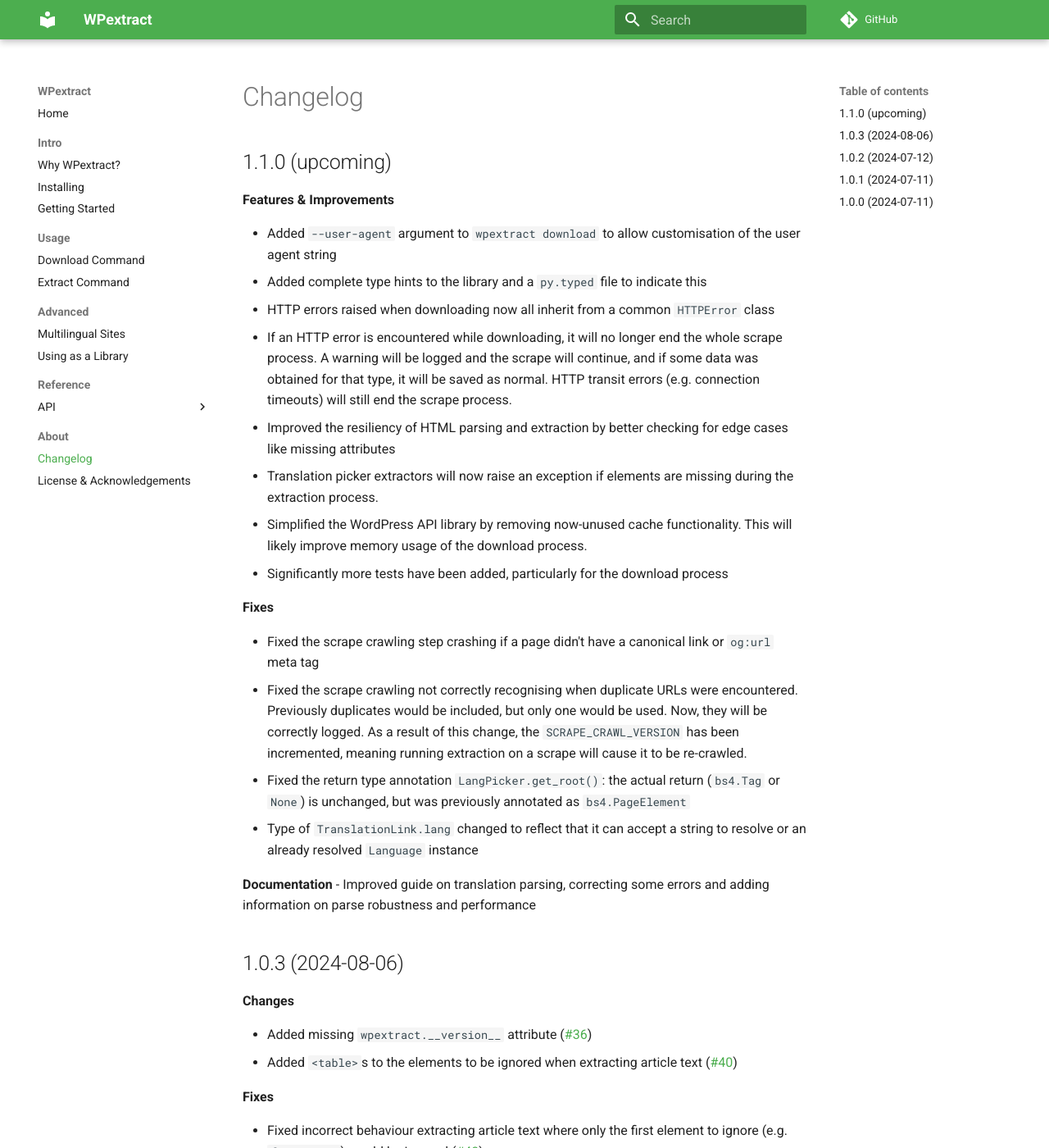
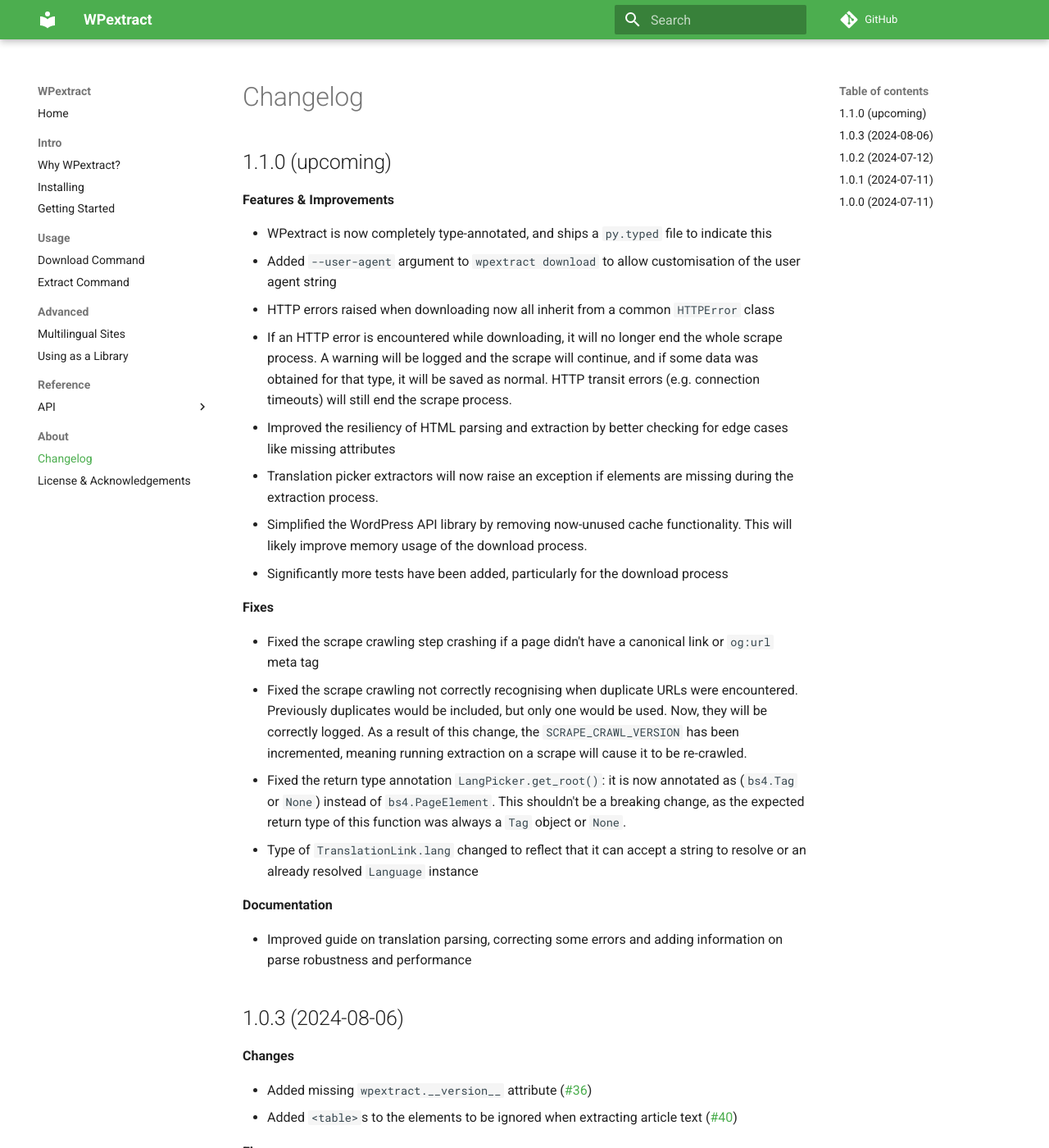
Before and after one commit to GateNLP/wpextract, an MkDocs documentation site: the page built from docs/changelog.md, in a window 1280 px wide and 1400 px high. Shown: the whole window at 82% size. Built offline with MkDocs 1.6.1 and Material for MkDocs 9.7.7, drawn with Linux system fonts in a browser that asks for light colours; comment, search, counter and statistics services are not loaded.

```diff
--- a/docs/changelog.md
+++ b/docs/changelog.md
@@ -4,8 +4,8 @@
 
 **Features & Improvements**
 
+- WPextract is now completely type-annotated, and ships a `py.typed` file to indicate this
 - Added `--user-agent` argument to `wpextract download` to allow customisation of the user agent string
-- Added complete type hints to the library and a `py.typed` file to indicate this
 - HTTP errors raised when downloading now all inherit from a common `HTTPError` class
 - If an HTTP error is encountered while downloading, it will no longer end the whole scrape process. A warning will be logged and the scrape will continue, and if some data was obtained for that type, it will be saved as normal. HTTP transit errors (e.g. connection timeouts) will still end the scrape process.
 - Improved the resiliency of HTML parsing and extraction by better checking for edge cases like missing attributes
@@ -18,10 +18,11 @@
 
 - Fixed the scrape crawling step crashing if a page didn't have a canonical link or `og:url` meta tag
 - Fixed the scrape crawling not correctly recognising when duplicate URLs were encountered. Previously duplicates would be included, but only one would be used. Now, they will be correctly logged. As a result of this change, the `SCRAPE_CRAWL_VERSION` has been incremented, meaning running extraction on a scrape will cause it to be re-crawled.
-- Fixed the return type annotation `LangPicker.get_root()`: the actual return (`bs4.Tag` or `None`) is unchanged, but was previously annotated as `bs4.PageElement`
+- Fixed the return type annotation `LangPicker.get_root()`: it is now annotated as (`bs4.Tag` or `None`) instead of `bs4.PageElement`. This shouldn't be a breaking change, as the expected return type of this function was always a `Tag` object or `None`.
 - Type of `TranslationLink.lang` changed to reflect that it can accept a string to resolve or an already resolved `Language` instance
 
 **Documentation**
+
 - Improved guide on translation parsing, correcting some errors and adding information on parse robustness and performance
 
 ## 1.0.3 (2024-08-06)
```
Also changed, not shown: 1 other file.
